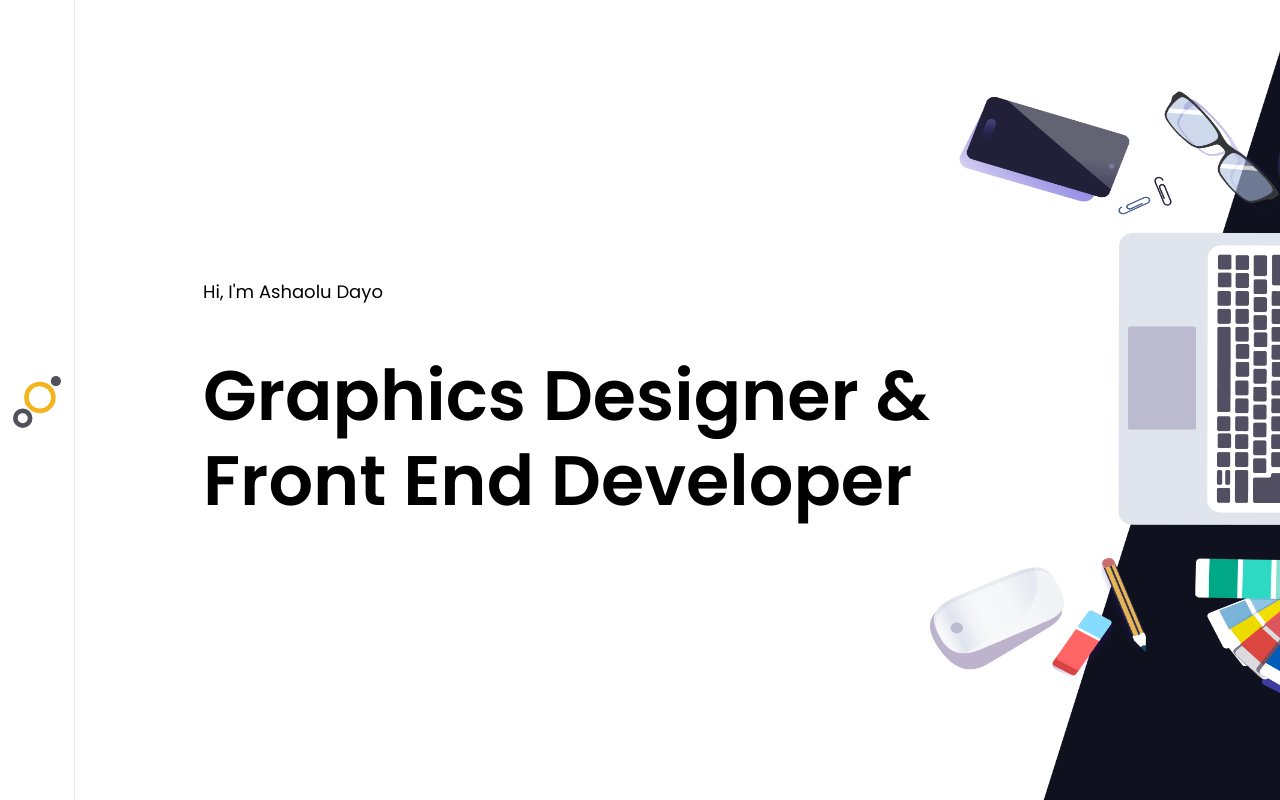
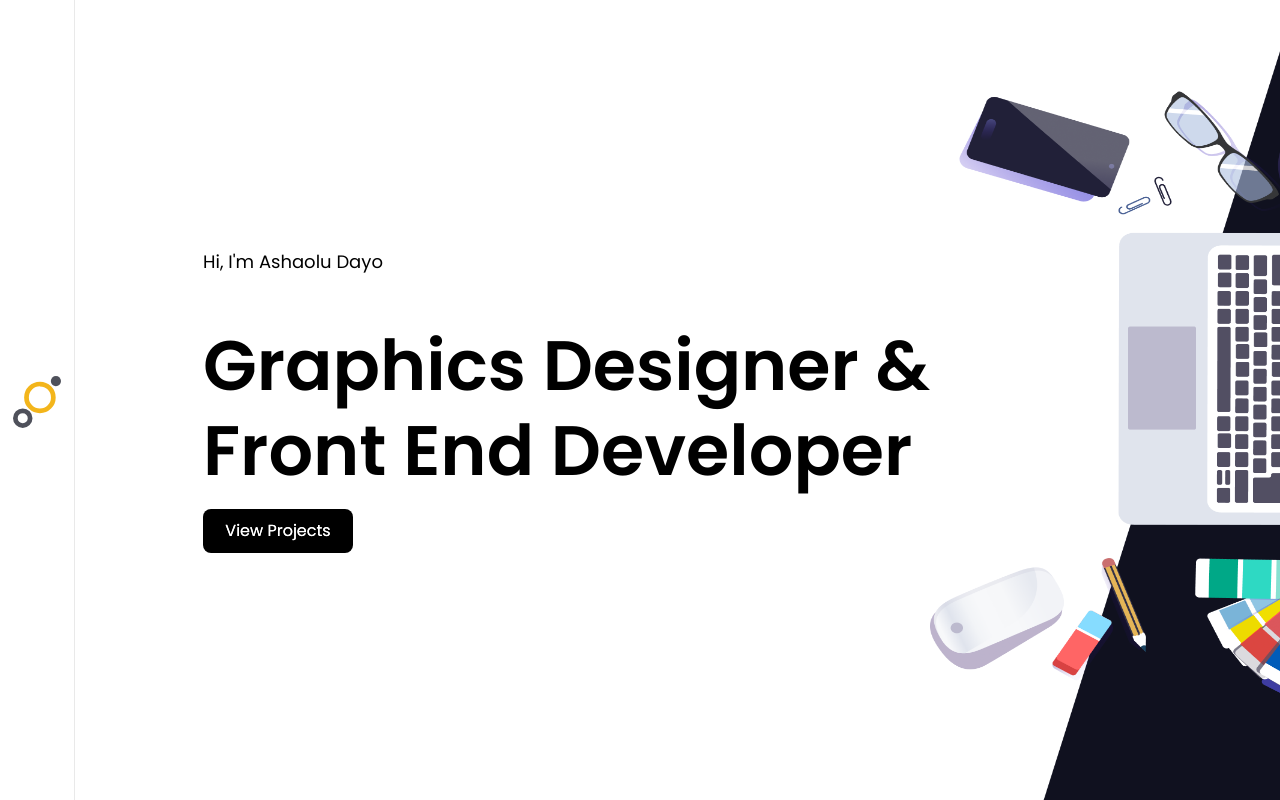
Before and after one commit to sadon26/ashaolu-dayo-portfolio, a React (Create React App) app: page / in a window 1280 px wide. Built offline with nearby package versions, Linux system fonts and the light colour scheme.

Commit message:
update made

```diff
--- a/src/components/MagicView/_magic-view.scss
+++ b/src/components/MagicView/_magic-view.scss
@@ -2,7 +2,7 @@
   position: relative;
   left: 0;
   transition: 0.3s 0.1s all ease-in-out;
-  z-index: -1;
+  z-index: 1;
 
   &.active {
     left: 27vw;
--- a/src/components/MagicView/index.js
+++ b/src/components/MagicView/index.js
@@ -6,7 +6,7 @@ import { SwitchTransition, CSSTransition } from 'react-transition-group';
 import { Projects } from 'components';
 
 const MagicView = ({ showMenu }) => {
-  const [showProjects] = useState(false);
+  const [showProjects, setShowProjects] = useState(false);
 
   return (
     <>
@@ -22,9 +22,12 @@ const MagicView = ({ showMenu }) => {
             <div className={`flex justify-between flex-grow shrink-0 magic__view ${showMenu ? 'active' : ''}`}>
               <div className="flex flex-col justify-center pl-32 basis-4/6">
                 <h1 className="fs-18 mb-12">Hi, I'm Ashaolu Dayo</h1>
-                <p className="fw-600 fs-70 lh-85">
+                <p className="fw-600 fs-70 lh-85 mb-4">
                   Graphics Designer & <br /> Front End Developer
                 </p>
+                <button onClick={() => setShowProjects(!showProjects)} className="btn btn--primary">
+                  View Projects
+                </button>
               </div>
               <div className="shrink-0">
                 <div style={{ width: '580px' }} className="h-full">
--- a/src/components/SideDrawer/_side-drawer.scss
+++ b/src/components/SideDrawer/_side-drawer.scss
@@ -18,9 +18,11 @@
       width: 27vw;
       height: 100vh;
       background: #fff;
+      pointer-events: none;
 
       &.active {
         transform: translateX(0%);
+        pointer-events: auto;
 
         & + .side__drawer-overlay {
           opacity: 1;
--- a/src/styles/_index.scss
+++ b/src/styles/_index.scss
@@ -1 +1,2 @@
-@import "./base/index";
+@import './base/index';
+@import './components/index';
--- /dev/null
+++ b/src/styles/components/_button.scss
@@ -0,0 +1,46 @@
+@import '../base/fonts';
+
+.btn {
+  border-radius: 8px;
+  background: #000;
+  color: #fff;
+  display: inline-block;
+  width: 150px;
+  padding: 10px 5px;
+  position: relative;
+
+  &--primary {
+    overflow: hidden;
+    cursor: pointer;
+    transition: 0.3s all ease-out;
+
+    &:before {
+      content: '';
+      pointer-events: none;
+      position: absolute;
+      width: 100%;
+      height: 100%;
+      @extend .background-yellow;
+      top: 0;
+      left: 0;
+      transition: 0.3s all ease-out;
+      transform: translateX(-100%);
+    }
+
+    &:after {
+      position: absolute;
+      color: #fff;
+      content: 'View Projects';
+      top: 50%;
+      left: 50%;
+      white-space: nowrap;
+      transform: translate(-50%, -50%);
+    }
+
+    &:hover {
+      &:before {
+        transform: translateX(0%);
+      }
+    }
+  }
+}
--- /dev/null
+++ b/src/styles/components/_index.scss
@@ -0,0 +1 @@
+@import './button';
```
